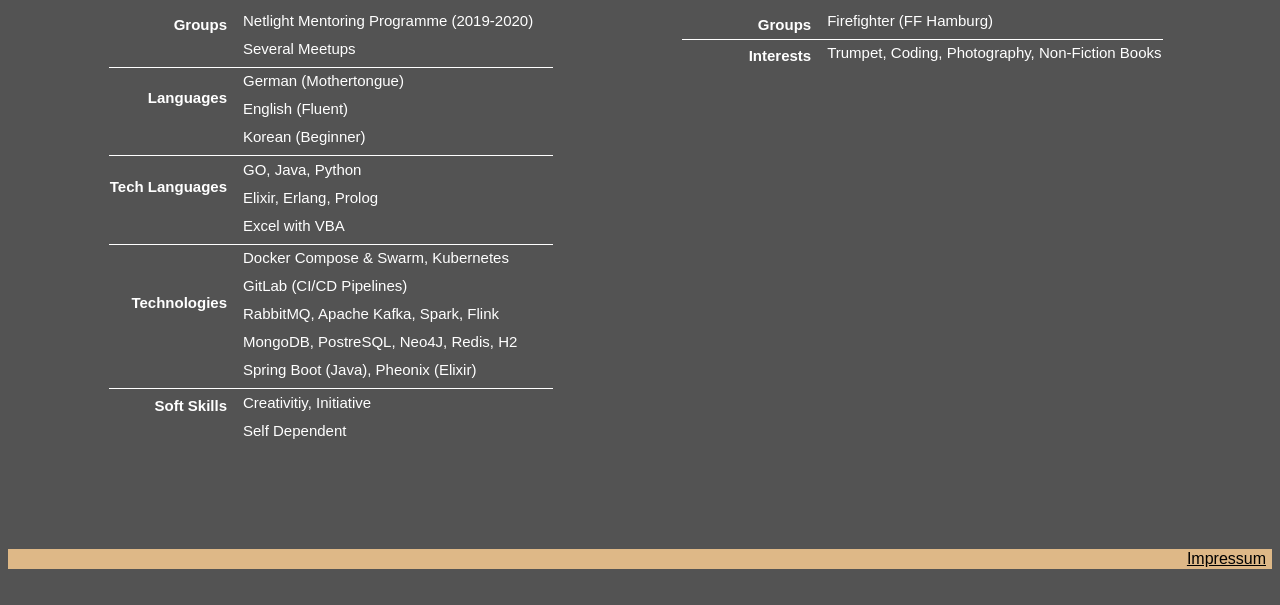
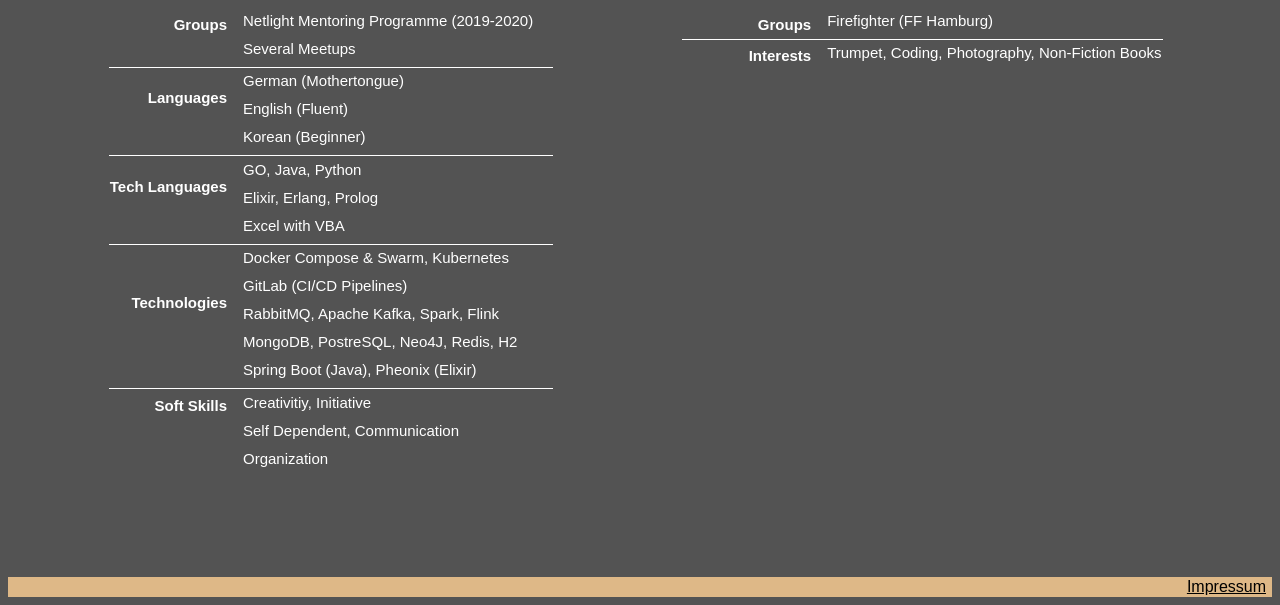
Before and after one commit to HansZimmer5000/hanszimmer5000.github.io, a plain HTML site: page subpages/skills.html in a window 1280 px wide. Shown: the part 485-1090 px from the top of the page. Before the commit the page ends 1062 px from the top, so only its background shows below. Drawn offline with Linux system fonts and the light colour scheme.

Commit message:
add orga and comm

```diff
--- a/subpages/skills.html
+++ b/subpages/skills.html
@@ -118,7 +118,11 @@
                 </tr>
                 <tr>
                     <th></th>
-                    <td>Self Dependent</td>
+                    <td>Self Dependent, Communication</td>
+                </tr>
+                <tr>
+                    <th></th>
+                    <td>Organization</td>
                 </tr>
             </table>
         </article>
```
